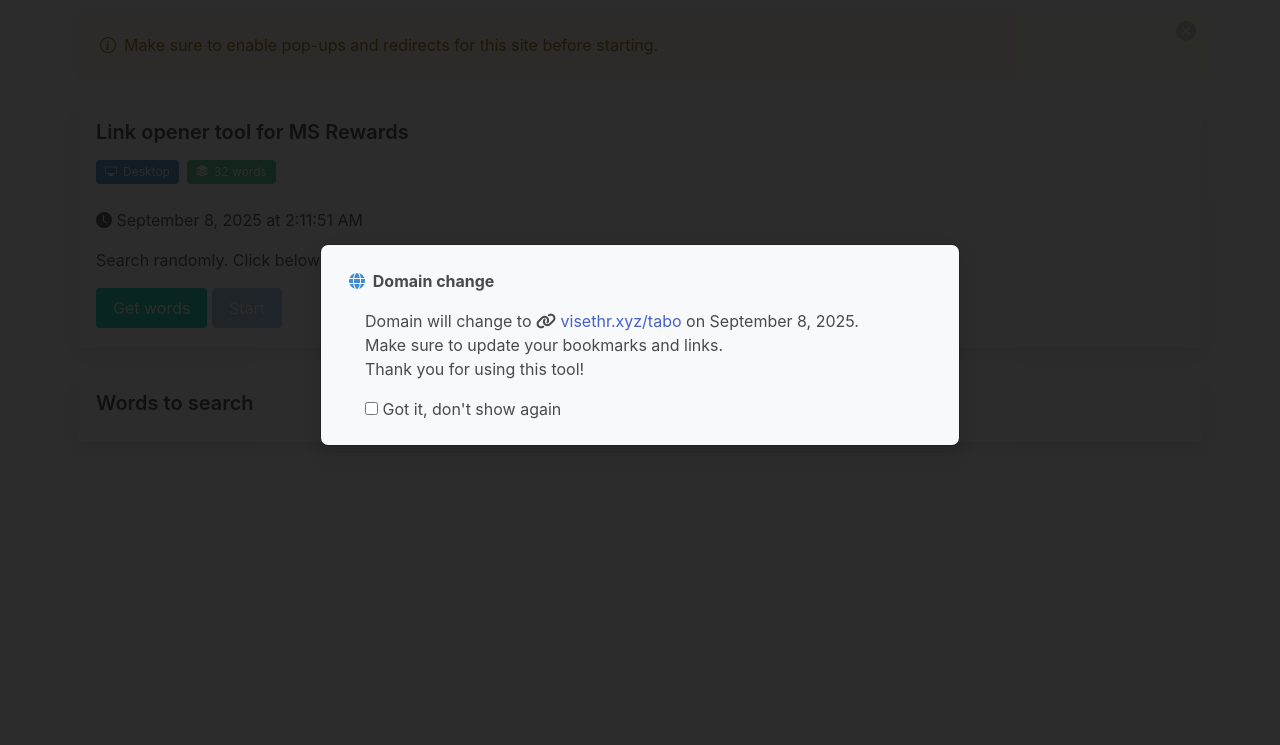
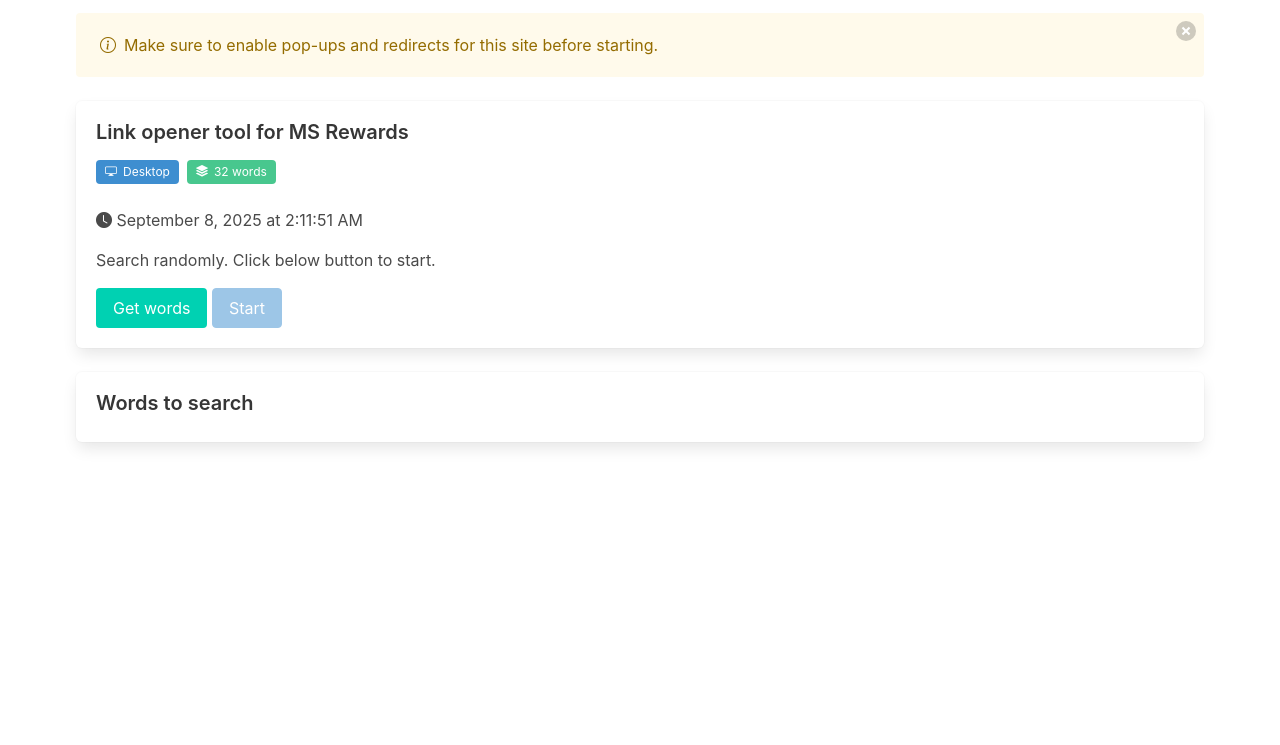
Before and after one commit to immdav/immdav.github.io, a plain HTML site: page tabo/index.html in a window 1280 px wide. Shown: the part 55-800 px from the top of the page. Drawn offline with nearby package versions, Linux system fonts and the light colour scheme; no server answers.

Commit message:
Remove banner modal

```diff
--- a/tabo/index.html
+++ b/tabo/index.html
@@ -186,9 +186,9 @@
 		// Check localStorage
 		const hideModal = localStorage.getItem('hideModal');
 
-		if (!hideModal) {
-			modal.classList.add('is-active');
-		}
+		// if (!hideModal) {
+		// 	modal.classList.add('is-active');
+		// }
 
 		const closeModal = () => {
 			if (neverShowCheckbox.checked) {
```
